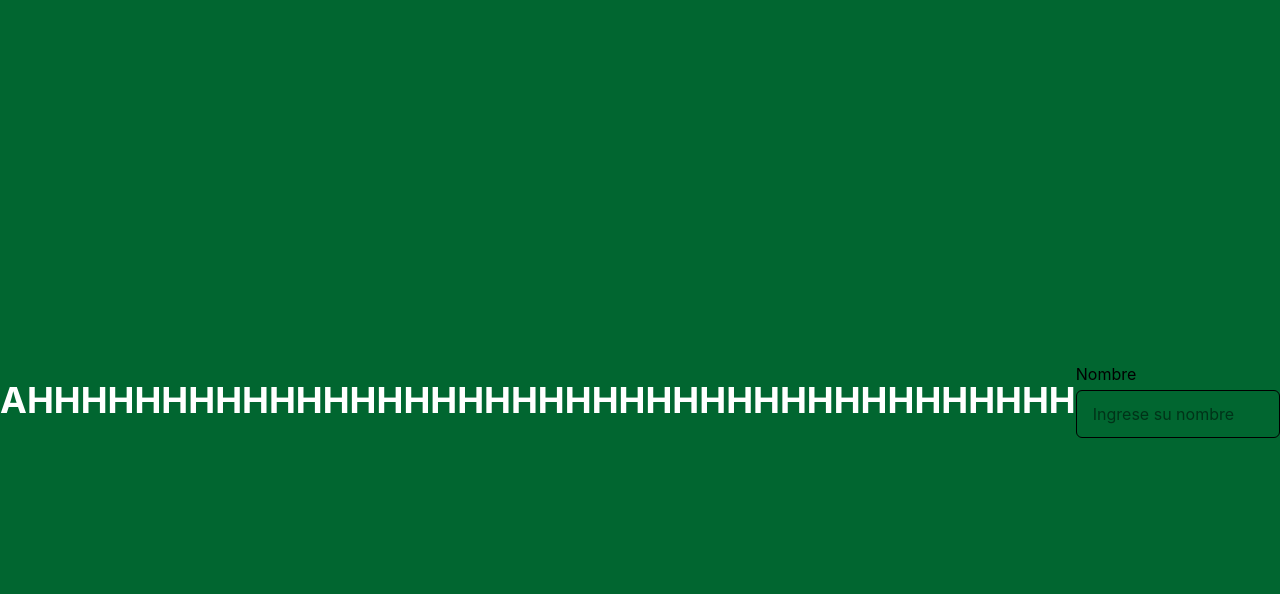
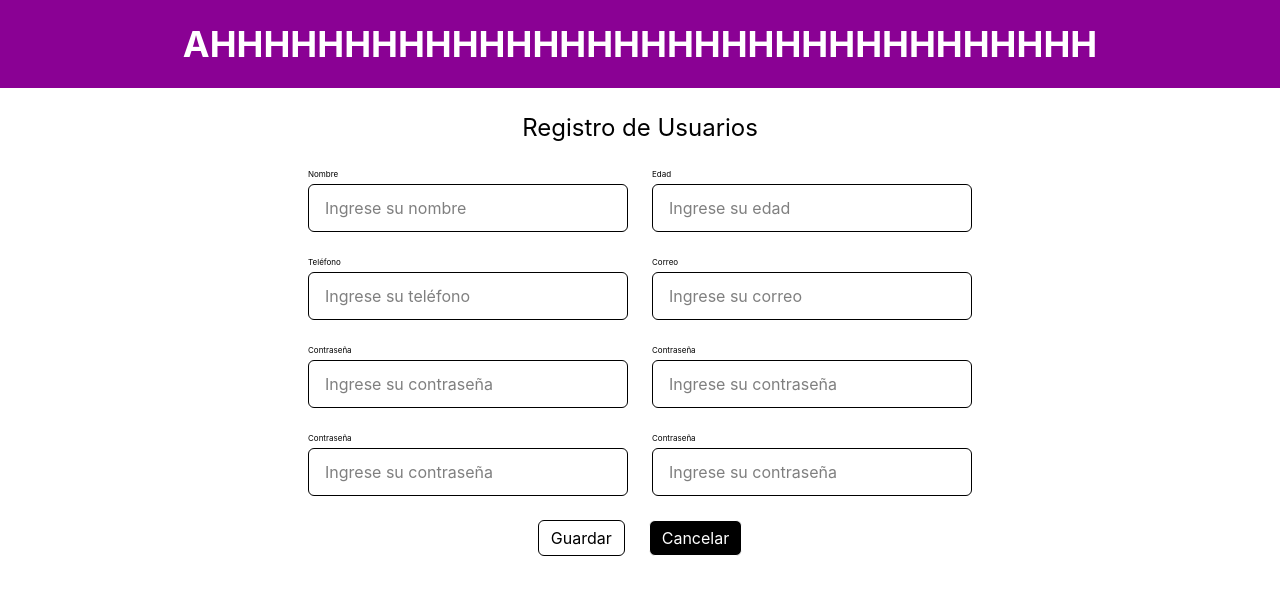
Before and after one commit to 4bryssion/proyecto-formativo-sia, a React (Vite) app: page / in a window 1280 px wide. Shown: the top 594 px of the page. Built offline with nearby package versions, Linux system fonts and the light colour scheme.

Commit message:
feat(usercomponent): se creo componente de registro de usuario, se implemento las rutas con un alias y se realizo encapsulamiento de modulos

```diff
--- a/src/app/App.jsx
+++ b/src/app/App.jsx
@@ -1,16 +1,15 @@
-import  Input from "../shared/components/Input"
+import { CreateUserPage } from "@/features/users";
 
 export default function App(){
     return(
-        <div className="min-h-screen bg-green-800 flex items-center justify-center">
-            <h1 className="text-white text-4xl font-bold">
-                AHHHHHHHHHHHHHHHHHHHHHHHHHHHHHHHHHHHHHHH
+        <div className="min-h text-center grid grid-cols-1 gap-6">
+
+            <h1 className="text-white text-4xl font-bold bg-fuchsia-800 p-6">
+                AHHHHHHHHHHHHHHHHHHHHHHHHHHHHHHHHH
             </h1>
 
-            <Input
-                label = "Nombre"
-                placeHolder = "Ingrese su nombre"
-            />
+            <CreateUserPage/>
+
         </div>
     );
 }
--- /dev/null
+++ b/src/features/users/components/UserRegisterForm.jsx
@@ -0,0 +1,114 @@
+import { Input, Button } from "@/shared";
+
+export default function UserRegisterForm(){
+
+    const handleNameChange = (e)  => {
+        console.log("Nombre: ", e.target.value)
+    }
+
+    const handleEmailBlur = (e)  => {
+        console.log("Email: ", e.target.value)
+    }
+
+    return(
+        <div>
+            <h1
+                className="
+                    text-text-primary
+                    text-2xl mb-6
+                "
+            >
+                Registro de Usuarios
+            </h1>
+
+            <form
+                className="
+                    grid
+                    grid-cols-1
+                    items-center
+                    gap-6
+
+                "
+            >
+                {/* Inputs */}
+                <div
+                    className="
+                        grid
+                        grid-cols-2
+                        gap-6
+                        my-0 mx-auto
+                    "
+                >
+                    <Input
+                        label = "Nombre"
+                        placeholder = "Ingrese su nombre"
+                        onChange = {handleNameChange}
+                    />
+
+                    <Input
+                        label = "Edad"
+                        placeholder = "Ingrese su edad"
+                        type="number"
+                    />
+
+                    <Input
+                        label = "Teléfono"
+                        placeholder = "Ingrese su teléfono"
+                        type="tel"
+                    />
+
+                    <Input
+                        label = "Correo"
+                        placeholder = "Ingrese su correo"
+                        type="email"
+                        onBlur = {handleEmailBlur}
+                    />
+
+                    <Input
+                        label = "Contraseña"
+                        placeholder = "Ingrese su contraseña"
+                        type="password"
+                    />
+
+                    <Input
+                        label = "Contraseña"
+                        placeholder = "Ingrese su contraseña"
+                        type="password"
+                    />
+
+                    <Input
+                        label = "Contraseña"
+                        placeholder = "Ingrese su contraseña"
+                        type="password"
+                    />
+
+                    <Input
+                        label = "Contraseña"
+                        placeholder = "Ingrese su contraseña"
+                        type="password"
+                    />
+                </div>
+
+
+                {/* Actions */}
+                <div
+                    className=" flex items-center justify-center gap-6"
+                >
+                    <Button
+                        variant = "primary"
+                        size = "sm"
+                    >
+                        Guardar
+                    </Button>
+
+                    <Button
+                        variant = "secondary"
+                        size = "sm"
+                    >
+                        Cancelar
+                    </Button>
+                </div>
+            </form>
+        </div>
+    )
+}
--- a/src/features/users/index.js
+++ b/src/features/users/index.js
@@ -0,0 +1 @@
+export { default as CreateUserPage } from "./pages/CreateUserPage";
--- /dev/null
+++ b/src/features/users/pages/CreateUserPage.jsx
@@ -0,0 +1,12 @@
+import UserRegisterForm from "../components/UserRegisterForm";
+
+export default function CreateUserPage(){
+
+    return(
+        <div>
+
+            <UserRegisterForm />
+
+        </div>
+    )
+}
--- a/src/shared/components/Button.jsx
+++ b/src/shared/components/Button.jsx
@@ -0,0 +1,52 @@
+// Componente Boton - Boton reutilizable con variantes visuales y tamaños controlados, área interactiva mínima de 48px
+
+export default function Button({
+    variant = "primary", // Define el estilo visual
+    size = "md", // Define tamaño visual
+    type = "button", // Tipos de botón(buttom, submit, reset)
+    children, // Contenido interno del botón(texto, icono)
+    ...props // Propiedades adicionales (onClick, disable, etc)
+}){
+
+    const variants = {
+        primary: "bg-background text-text-inverse hover:bg-brand-hover border",
+        secondary: "bg-black border border-border text-white hover:bg-surface-mute"
+    }
+
+    const sizes = {
+        sm: `
+            h-9 px-3
+            before:absolute before:content-['']
+            before:-inset-y-[6px] before:-inset-x-[0px]
+        `,
+        md: `
+            h-10 px-4
+            before:absolute before:content-['']
+            before:-inset-y-[7px] before:-inset-x-[0px]
+        `
+    }
+
+    return(
+
+        <button
+            className= {`
+                relative
+                inline-flex
+                items-center
+                justify-center
+                rounded-md
+                transition-colors
+                ${variants[variant]}
+                ${sizes[size]}
+                ${type}
+            `}
+            {...props}
+
+        >
+            {children}
+        </button>
+
+    )
+
+
+}
--- a/src/shared/components/Input.jsx
+++ b/src/shared/components/Input.jsx
@@ -7,19 +7,32 @@
     return(
         // Contenedor del input que se exporta con label, cuerpo y feedback meesage
         <div className="w-[320px]">
+
             {/* Label */}
+            {label && (
                 <label
                     className="3
                         block
                         text-caption
+                        text-[8px]
                         mb-1
-                    text-text-primary
-                ">
+                        place-self-start
+                    "
+                >
                     {label}
                 </label>
+            )}
+
+            {/* ============================== */}
 
             {/* Contenedor del input */}
-            <div>
+            <div
+                className="
+                    relative
+                    h-12
+                    flex
+                    items-center
+                ">
 
                 {/* Área interactiva invisible de un input 48px */}
                 <div
@@ -33,12 +46,11 @@
                         /* Mueve el foco al siguiente elemento hermano del elemento actual. 'currentTarget' referencia el elemento que tiene el handler del evento. */
                         e.currentTarget.nextSibling.focus();
                     }}
-                    >
-
-                </div>
+                />
 
                 {/* Área visual del input */}
                 <input
+                    type={type}
                     className="
                         relative
                         w-full
@@ -55,15 +67,11 @@
                         focus: border-focus-border
                     "
                         {...props}
-                    >
-                </input>
+                />
 
             </div>
 
             {/* Feedback message */}
-            <div>
-
-            </div>
 
         </div>
     )
--- a/src/shared/index.js
+++ b/src/shared/index.js
@@ -0,0 +1,2 @@
+export { default as Input } from "./components/Input";
+export { default as Button } from "./components/Button";
--- a/vite.config.js
+++ b/vite.config.js
@@ -1,11 +1,22 @@
 import { defineConfig } from 'vite'
 import react from '@vitejs/plugin-react'
 import tailwindcss from '@tailwindcss/vite'
+import { fileURLToPath } from 'url'
+import { dirname, resolve } from 'path'
+
+// Crear __dirname compatible con ES Modules
+const __filename = fileURLToPath(import.meta.url)
+const __dirname = dirname(__filename)
 
 // https://vite.dev/config/
 export default defineConfig({
   plugins: [
     react(),
-    tailwindcss()
+    tailwindcss(),
   ],
+  resolve: {
+    alias: {
+      '@': resolve(__dirname, 'src'), // Cuando veas @, interprétalo como /src
+    },
+  },
 })
```
Lines whose indentation alone changed are shown as unchanged.
